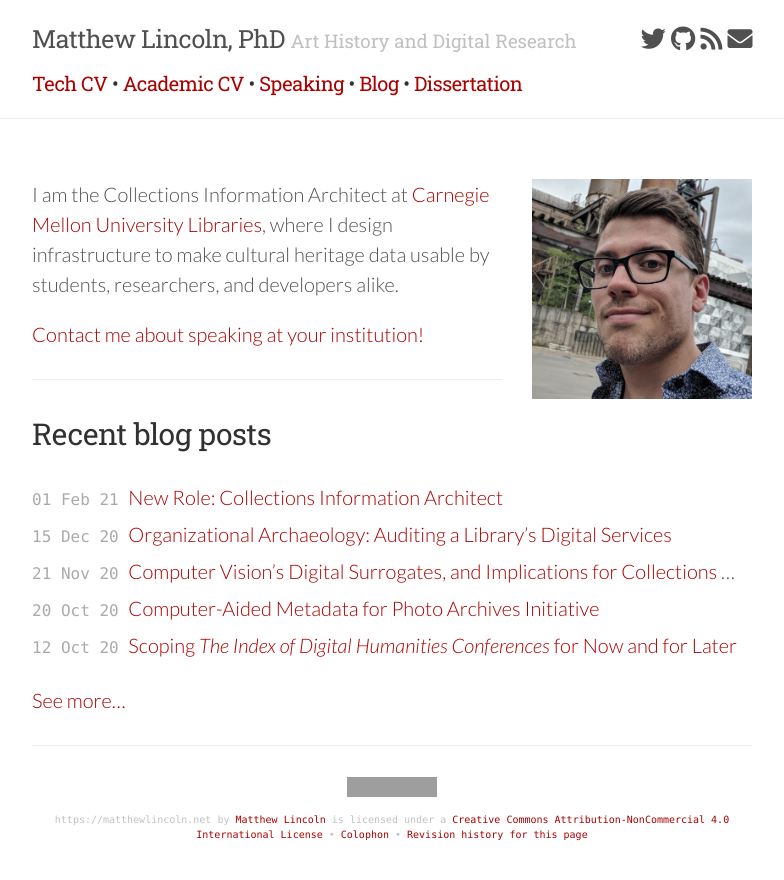
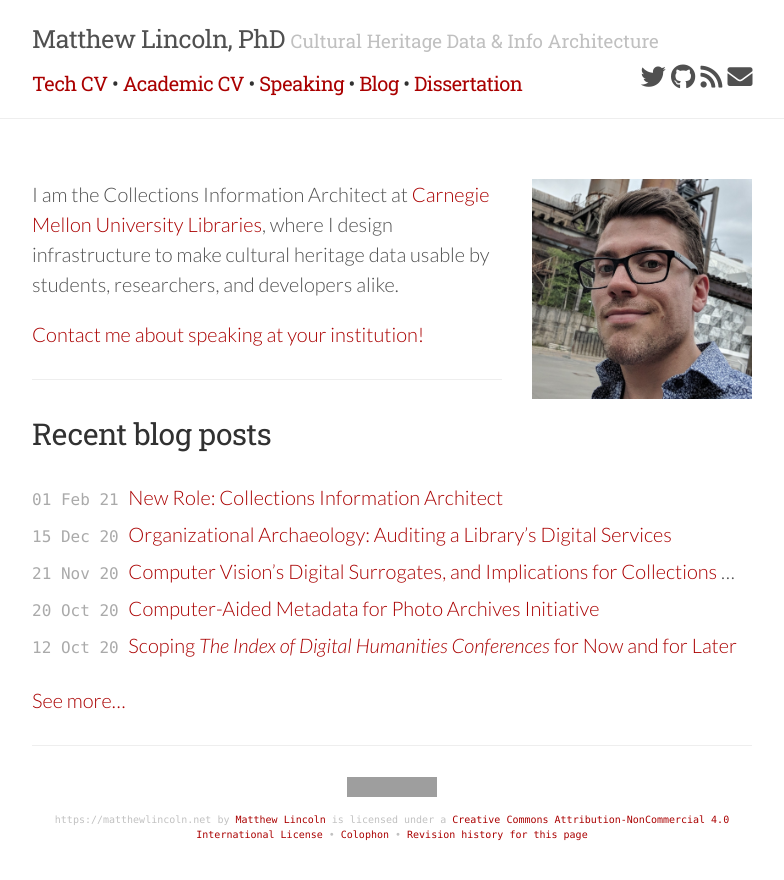
Before and after one commit to mdlincoln/mdlincoln.github.io, a Jekyll site: the page built from index.md, in a window 1280 px wide. Shown: the top 880 px of the page, without its empty margins (248-1032 px from the left). Built offline with Jekyll 4.4.1, drawn with Linux system fonts in a browser that asks for light colours; nearby versions of some CDN libraries; grey boxes are pictures that could not be loaded.

Commit message:
update site description

```diff
--- a/_data/site.yaml
+++ b/_data/site.yaml
@@ -2,5 +2,6 @@
 name_first: Matthew D.
 name_last: Lincoln
 position: PhD
-tagline: "Art History and Digital Research"
-description: "The personal blog of Matthew D. Lincoln, PhD, data research specialist at the Getty Research Institute."
+tagline: Cultural Heritage Data & Info Architecture
+description: |
+  The personal blog of Matthew D. Lincoln, PhD, Collections Information Architect at Carnegie Mellon University.
```
